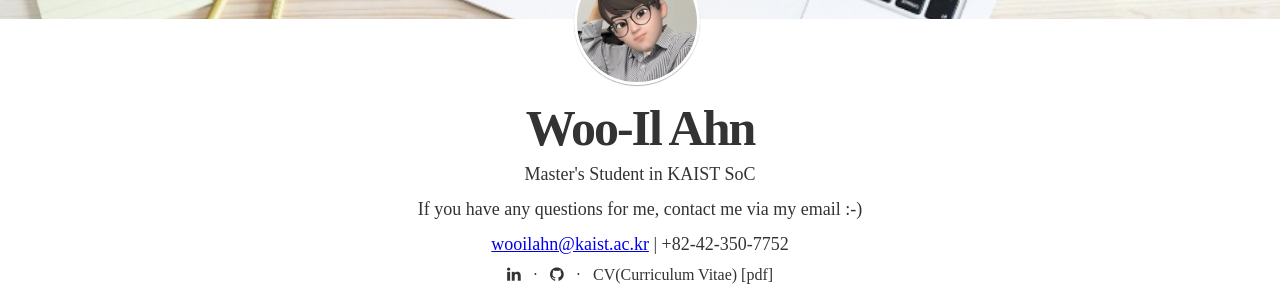
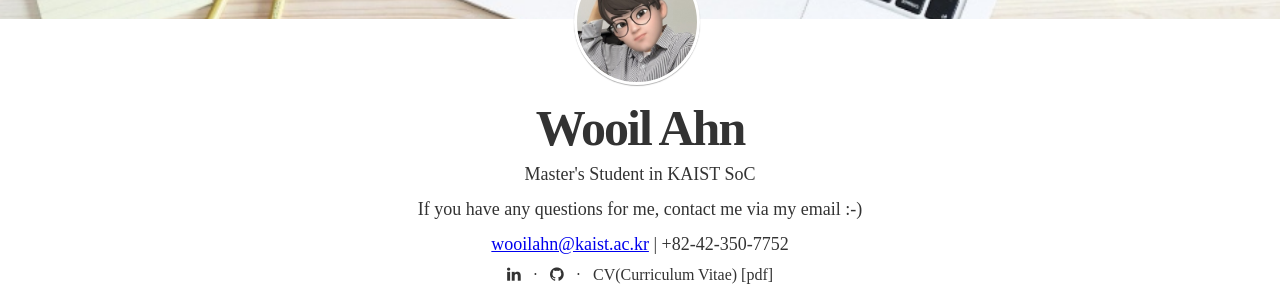
Before and after one commit to wooilahn/wooilahn.github.io, a Jekyll site: the page built from index.html, in a window 1280 px wide. Shown: the part 181-481 px from the top of the page. Built offline with Jekyll 4.4.1, drawn with Linux system fonts in a browser that asks for light colours; nearby versions of some CDN libraries; some web fonts are replaced.

Commit message:
Update _config.yml

```diff
--- a/_config.yml
+++ b/_config.yml
@@ -6,7 +6,7 @@ gems:
 remote_theme : dirkfabisch/mediator
 
 # Site settings
-title: "Woo-Il Ahn"
+title: "Wooil Ahn"
 description:  # this means to ignore newlines until "email:"
    Master's Student in KAIST SoC
 
```
